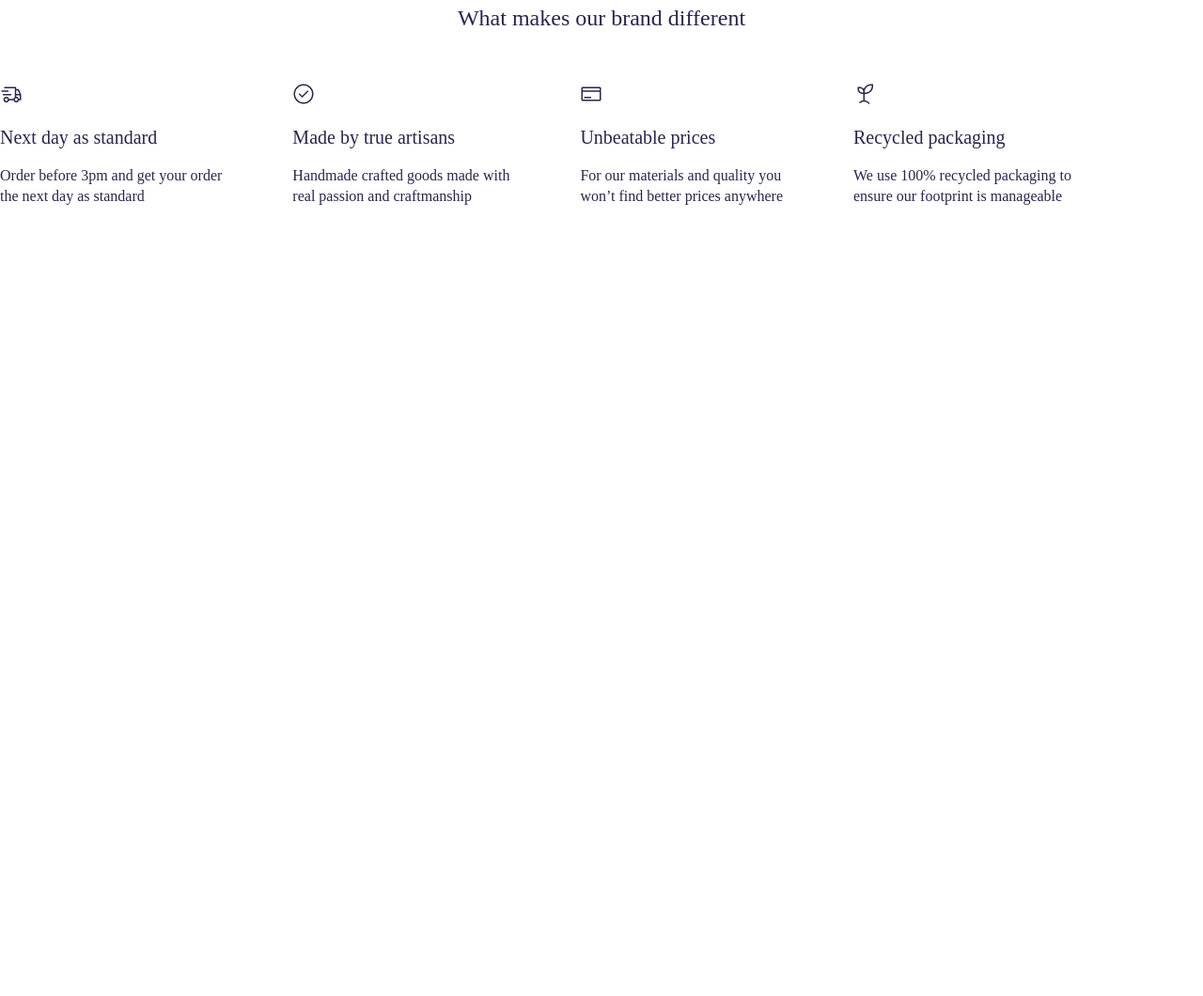
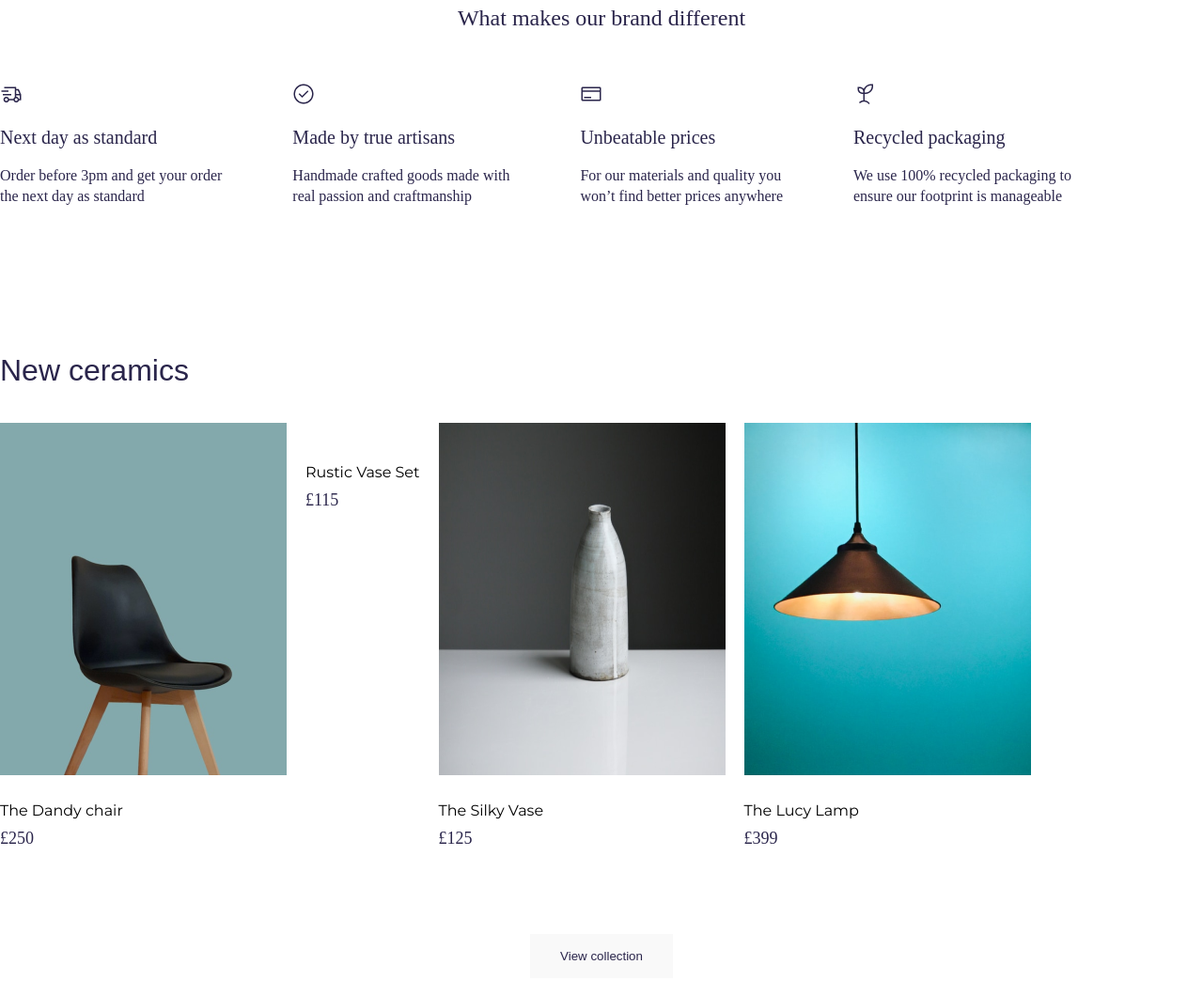
Before and after one commit to kanybek-kanybek/avion, a plain HTML site: page index.html in a window 1280 px wide. Shown: the part 880-1940 px from the top of the page at 94% size. Before the commit the page ends 1186 px from the top, so only its background shows below. Drawn offline with nearby package versions, Linux system fonts and the light colour scheme.

Commit message:
section__hero

```diff
--- a/index.html
+++ b/index.html
@@ -122,7 +122,7 @@
             </div>
         </div>
     </div>
-    <!-- <div id="section__hero">
+    <div id="section__hero">
         <div class="container">
             <div class="section__hero">
                 <div class="section__hero-header">
@@ -156,7 +156,7 @@
             </div>
         </div>
     </div>
-    <div id="section__center">
+    <!-- <div id="section__center">
         <div class="container">
             <div class="section__center">
                 <div class="section__center-header">
```
